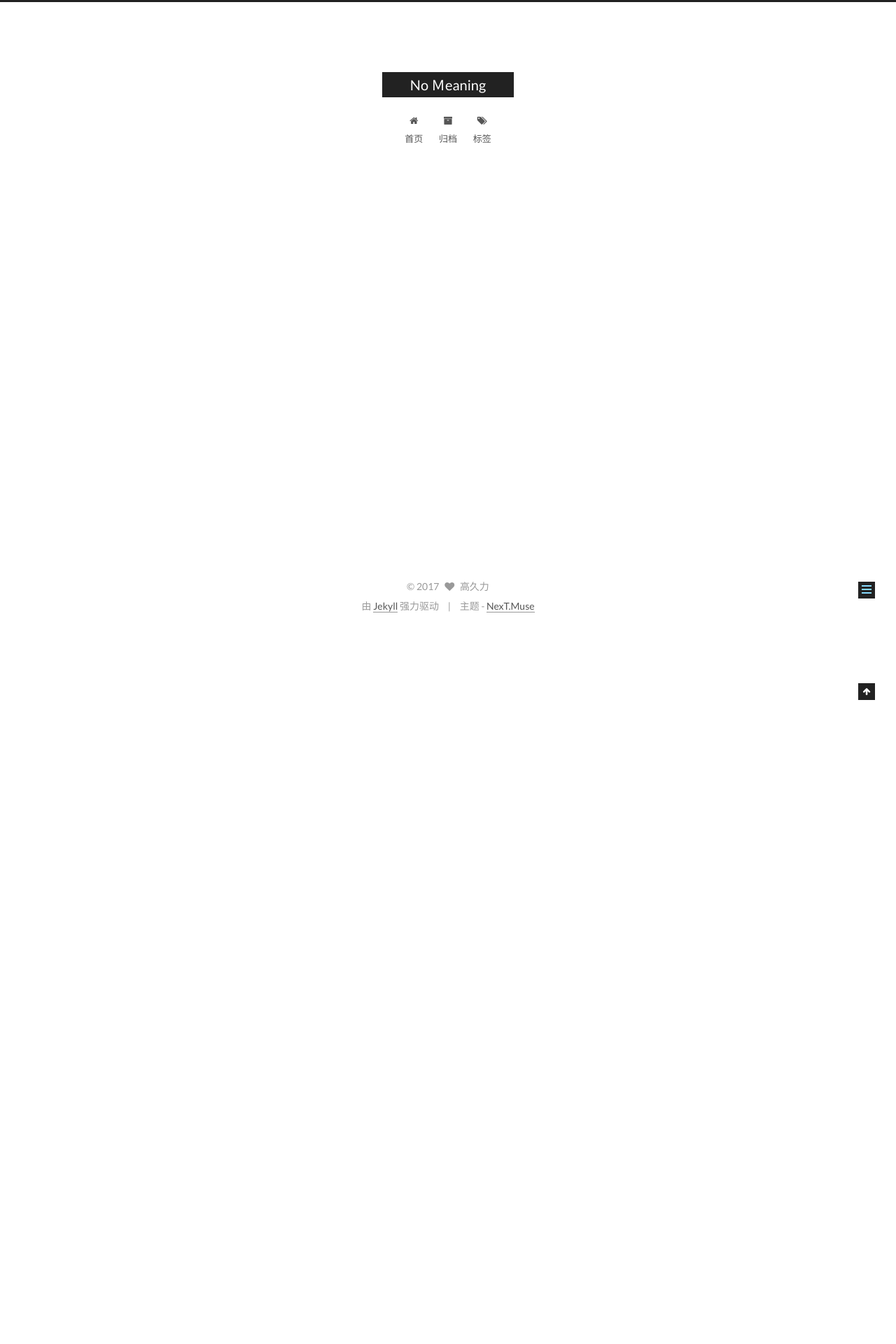
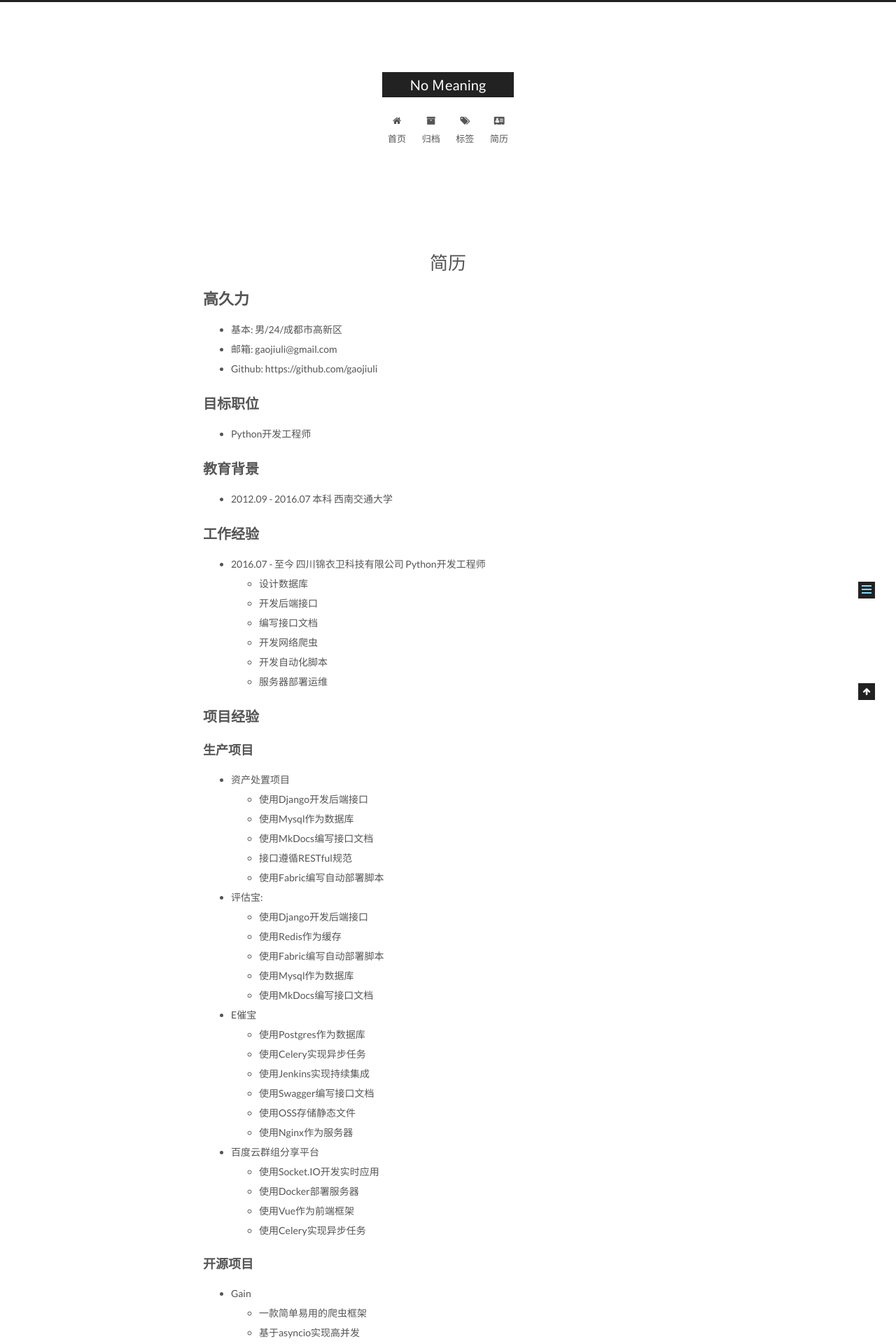
Before and after one commit to wuqiangroy/gaojiuli.github.io, a Jekyll site: the page built from resume/index.md, in a window 1280 px wide. Shown: the top 1920 px of the page at 70% size. Built offline with Jekyll 4.4.1, drawn with Linux system fonts in a browser that asks for light colours; our own code applies the rules of GitHub Pages for plain Markdown files; before the commit the page ends 900 px from its top, so only the background shows below that; some of the changed text lies outside the part shown.

Commit message:
update-post

```diff
--- a/_config.yml
+++ b/_config.yml
@@ -121,6 +121,7 @@ menu:
   #about: /about/
   archives: /archives/
   tags: /tags/
+  resume: /resume/
   #sitemap: /sitemap.xml
   #commonweal: /404.html
 
@@ -142,6 +143,7 @@ menu_icons:
   archives: archive
   sitemap: sitemap
   commonweal: heartbeat
+  resume: vcard
 
 
 
--- a/_data/languages/zh-Hans.yml
+++ b/_data/languages/zh-Hans.yml
@@ -17,6 +17,7 @@ menu:
   sitemap: 站点地图
   commonweal: 公益404
   github: Github
+  resume: 简历
 
 sidebar:
   overview: 站点概览
--- a/resume/index.md
+++ b/resume/index.md
@@ -0,0 +1,101 @@
+---
+title: 简历
+layout: page
+---
+
+
+
+# 高久力
+
+- 基本: 男/24/成都市高新区
+- 邮箱: gaojiuli@gmail.com
+- Github: https://github.com/gaojiuli
+
+## 目标职位
+
+- Python开发工程师
+
+## 教育背景
+
+- 2012.09 - 2016.07 本科 西南交通大学
+
+## 工作经验
+
+-  2016.07 - 至今 四川锦衣卫科技有限公司 Python开发工程师
+   -  设计数据库
+   -  开发后端接口
+   -  编写接口文档
+   -  开发网络爬虫
+   -  开发自动化脚本
+   -  服务器部署运维
+
+## 项目经验
+
+### 生产项目
+
+- 资产处置项目
+  - 使用Django开发后端接口
+  - 使用Mysql作为数据库
+  - 使用MkDocs编写接口文档
+  - 接口遵循RESTful规范
+  - 使用Fabric编写自动部署脚本
+- 评估宝:
+  - 使用Django开发后端接口
+  - 使用Redis作为缓存
+  - 使用Fabric编写自动部署脚本
+  - 使用Mysql作为数据库
+  - 使用MkDocs编写接口文档
+- E催宝
+  - 使用Postgres作为数据库
+  - 使用Celery实现异步任务
+  - 使用Jenkins实现持续集成
+  - 使用Swagger编写接口文档
+  - 使用OSS存储静态文件
+  - 使用Nginx作为服务器
+- 百度云群组分享平台
+  - 使用Socket.IO开发实时应用
+  - 使用Docker部署服务器
+  - 使用Vue作为前端框架
+  - 使用Celery实现异步任务
+
+### 开源项目
+
+- Gain
+  - 一款简单易用的爬虫框架
+  - 基于asyncio实现高并发
+  - 使用aiohttp实现异步请求
+- Tomd
+  - 一款HTML转Markdown的库
+  - 主要依赖正则表达式进行HTML匹配与解析
+- Xweb
+  - 使用WSGI实现简单后端框架
+  - 无第三方依赖
+  - 使用TravisCI做持续集成
+
+### 其它项目
+
+- 在线教学视频挂机工具: Fiddler、抓包、易语言
+- 西南交大学生证件照爬虫: Chrome、Cookie、Gevent、Python
+- 搜狐社区CSRF蠕虫: CSRF、蠕虫
+- 百度安全平台提交漏洞:XSS、漏洞
+- 基于图像处理的焊缝跟踪系统: PyQT、图像处理
+- 58同城简历爬虫: HTTP协议、抓包、Scrapy
+- 优酷视频刷手: Selenium、反爬虫
+- 百度知道刷手: HTTP协议
+- IP代理自动采集工具: HTML、Scrapy、Requests、Express、Mysql
+
+## 常用技能
+
+- 编程语言: Python、Shell、Nodejs、Golang
+- 框架: Django、Flask、Express
+- 接口: Socket、RESTful、JSON
+- 测试: Pytest、Unittest、Tox
+- 数据库: MySQL、PostgreSQL
+- NoSQL: Redis、MongoDB
+- 版本管理: Git、SVN
+- 代码托管: Github、Gitlab、Bitbucket
+- 开发环境: Ubuntu、PyCharm、Vim
+- CD/CI: Travis、Jenkins
+- 部署: Nginx、uWSGI、Gunicorn、Docker、Fabric
+- 爬虫: Scrapy、Requests、Fiddler、Charles、Selenium
+- 文档: Swagger、Sphinx、Markdown、MkDocs
```
Also changed, not shown: _posts/2017-10-11-my-restful-api.md (+9 -9 lines).
